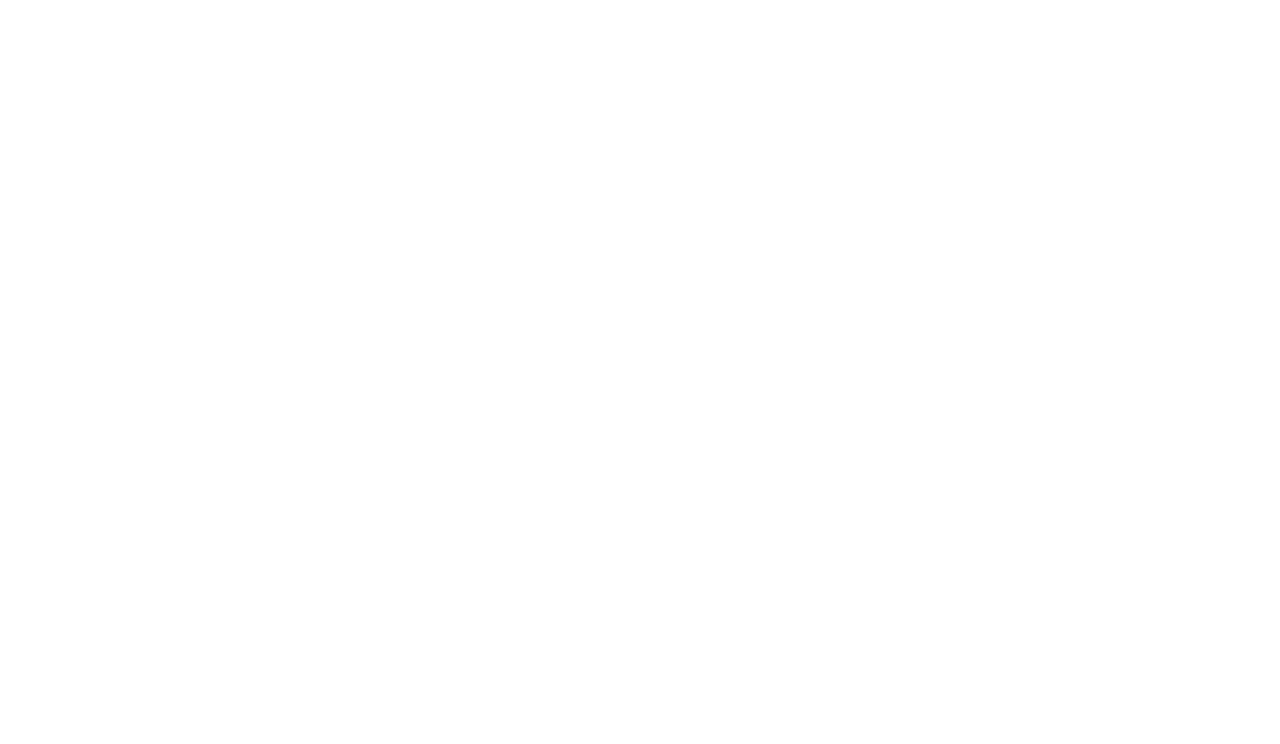
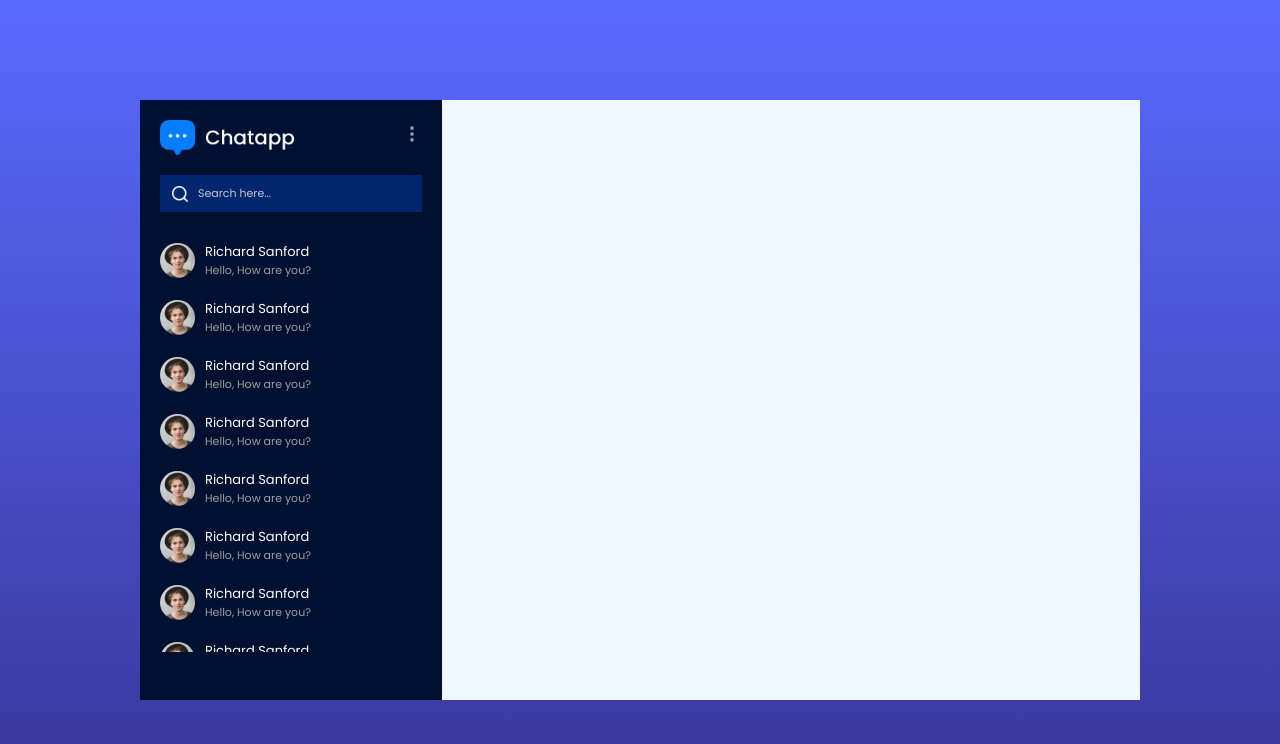
Before and after one commit to WajihaTahir/Chat-App, a React (Vite) app: page /chat in a window 1280 px wide. Shown: the top 744 px of the page. Built offline with nearby package versions, Linux system fonts and the light colour scheme.

Commit message:
created left side of chatbox

```diff
--- /dev/null
+++ b/src/components/ChatBox/ChatBox.jsx
@@ -0,0 +1,8 @@
+import React from "react";
+import "./ChatBox.css";
+
+const ChatBox = () => {
+  return <div></div>;
+};
+
+export default ChatBox;
--- /dev/null
+++ b/src/components/LeftSidebar/LeftSidebar.css
@@ -0,0 +1,78 @@
+.ls {
+  background-color: #001030;
+  color: white;
+  height: 75vh;
+}
+.ls-top {
+  padding: 20px;
+}
+.ls-nav {
+  display: flex;
+  justify-content: space-between;
+  align-items: center;
+}
+.ls-nav .logo {
+  max-width: 140px;
+}
+.ls-nav .menu img {
+  max-height: 20px;
+  opacity: 0.6;
+  cursor: pointer;
+}
+.ls-search {
+  background-color: #002670;
+  display: flex;
+  align-items: center;
+  gap: 10px;
+  padding: 10px 12px;
+  margin-top: 20px;
+}
+.ls-search img {
+  width: 16px;
+}
+
+.ls-search input {
+  background: transparent;
+  border: none;
+  outline: none;
+  color: white;
+  font-size: 11px;
+}
+
+.ls-search input::placeholder {
+  color: #c8c8c8;
+}
+
+.ls-list {
+  display: flex;
+  flex-direction: column;
+  height: 70%;
+  overflow-y: scroll;
+}
+.friends img {
+  width: 35px;
+  aspect-ratio: 1/1;
+  border-radius: 50%;
+}
+.friends {
+  display: flex;
+  align-items: center;
+  gap: 10px;
+  padding: 10px 20px;
+  cursor: pointer;
+  font-size: 13px;
+}
+.friends div {
+  display: flex;
+  flex-direction: column;
+}
+.friends span {
+  color: #9f9f9f;
+  font-size: 11px;
+}
+.friends:hover {
+  background-color: #077eff;
+}
+.friends:hover span {
+  color: white;
+}
--- /dev/null
+++ b/src/components/LeftSidebar/LeftSidebar.jsx
@@ -0,0 +1,37 @@
+import React from "react";
+import "./LeftSidebar.css";
+import assets from "../../assets/assets";
+
+const LeftSidebar = () => {
+  return (
+    <div className="ls">
+      <div className="ls-top">
+        <div className="ls-nav">
+          <img src={assets.logo} alt="" className="logo" />
+          <div className="menu">
+            <img src={assets.menu_icon} alt="" />
+          </div>
+        </div>
+        <div className="ls-search">
+          <img src={assets.search_icon} alt="" />
+          <input type="text" placeholder="Search here..." />
+        </div>
+      </div>
+      <div className="ls-list">
+        {Array(12)
+          .fill("")
+          .map((item, index) => (
+            <div key={index} className="friends">
+              <img src={assets.profile_img} alt="" />
+              <div>
+                <p>Richard Sanford</p>
+                <span>Hello, How are you?</span>
+              </div>
+            </div>
+          ))}
+      </div>
+    </div>
+  );
+};
+
+export default LeftSidebar;
--- /dev/null
+++ b/src/components/RightSidebar/RightSidebar.jsx
@@ -0,0 +1,8 @@
+import React from "react";
+import "./RightSidebar.css";
+
+const RightSidebar = () => {
+  return <div></div>;
+};
+
+export default RightSidebar;
--- a/src/index.css
+++ b/src/index.css
@@ -5,3 +5,6 @@
   box-sizing: border-box;
   font-family: Poppins;
 }
+::-webkit-scrollbar {
+  display: none;
+}
--- a/src/pages/Chat/Chat.css
+++ b/src/pages/Chat/Chat.css
@@ -0,0 +1,15 @@
+.chat {
+  min-height: 100vh;
+  background: linear-gradient(#596aff, #383699);
+  display: grid;
+  place-items: center;
+}
+
+.chat-container {
+  width: 95%;
+  height: 75vh;
+  max-width: 1000px;
+  background-color: aliceblue;
+  display: grid;
+  grid-template-columns: 1fr 2fr 1fr;
+}
--- a/src/pages/Chat/Chat.jsx
+++ b/src/pages/Chat/Chat.jsx
@@ -1,8 +1,19 @@
 import React from "react";
 import "./Chat.css";
+import LeftSidebar from "../../components/LeftSidebar/LeftSidebar";
+import ChatBox from "../../components/ChatBox/ChatBox";
+import RightSidebar from "../../components/RightSidebar/RightSidebar";
 
 const Chat = () => {
-  return <div></div>;
+  return (
+    <div className="chat">
+      <div className="chat-container">
+        <LeftSidebar />
+        <ChatBox />
+        <RightSidebar />
+      </div>
+    </div>
+  );
 };
 
 export default Chat;
```
Also changed, not shown: src/components/ChatBox/ChatBox.css (added), src/components/RightSidebar/RightSidebar.css (added).
